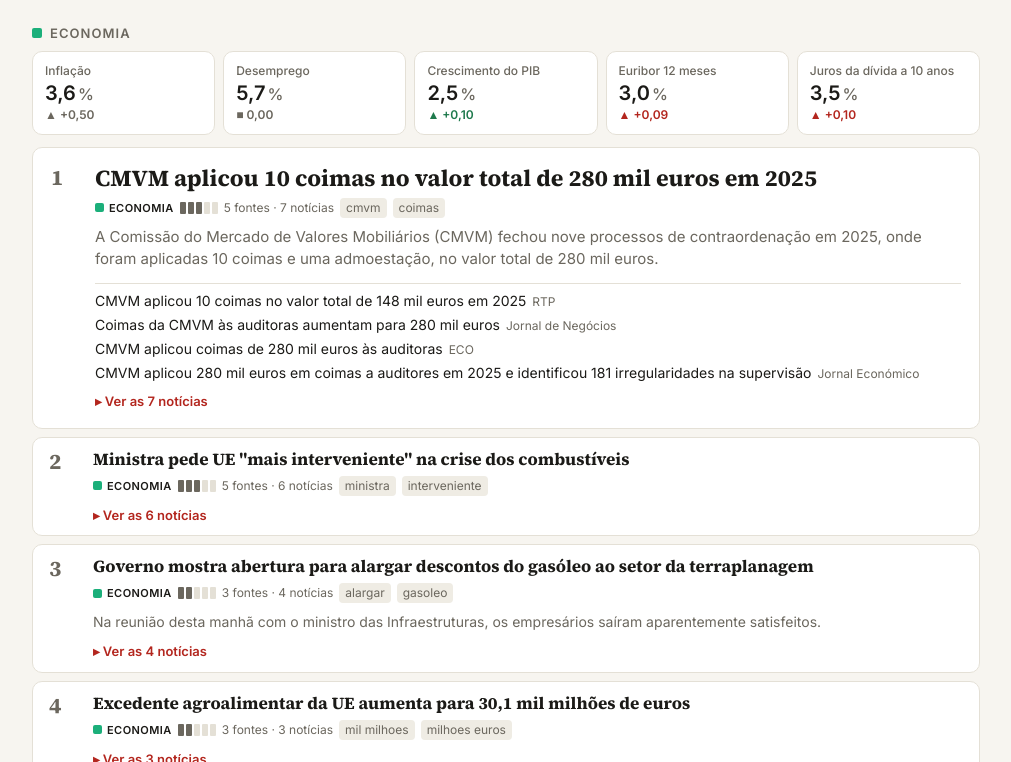
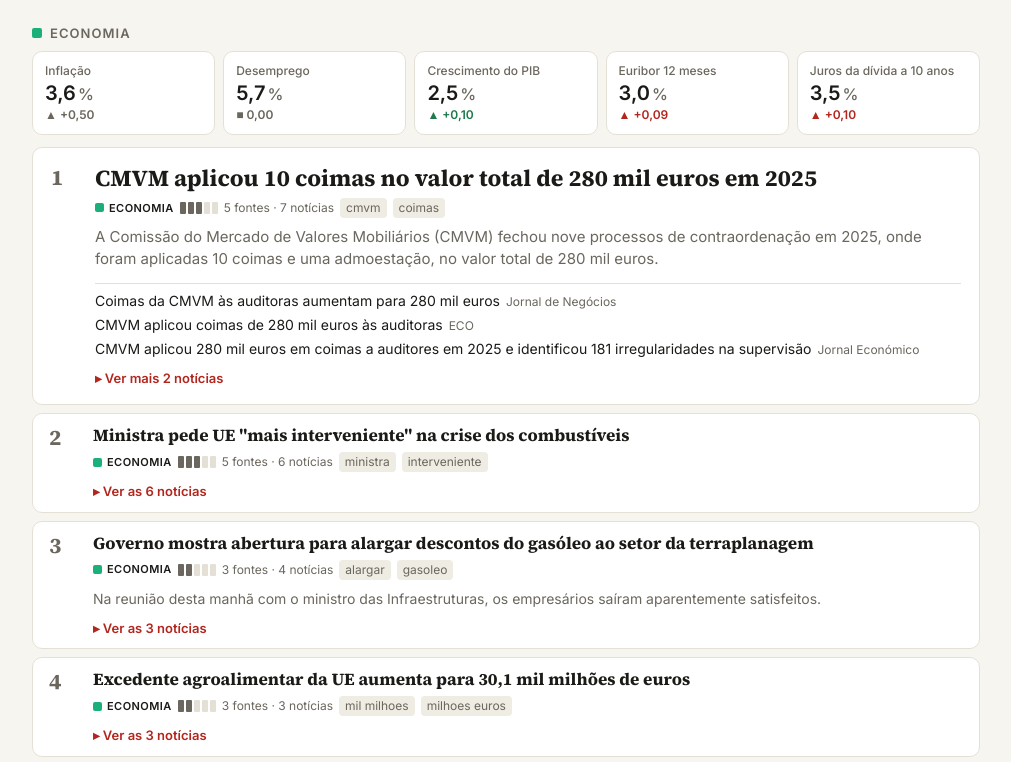
Before and after one commit to srPeanuts/RSS-Noticias, a plain HTML site: page docs/index.html in a window 1280 px wide. Shown: the part 2751-3513 px from the top of the page, without its empty margins (134-1145 px from the left). Drawn offline with Linux system fonts and the light colour scheme.

Commit message:
Remove notícias repetidas
Elimina artigos repetidos quando um jornal corrige o título sem mudar a hora de publicação. A atualização centraliza a remoção de duplicados em `sem_duplicados()` e aplica-a ao processamento diário, evitando que versões repetidas entrem nos temas e no ficheiro de dados. Na interface, a listagem de outras notícias e os detalhes expandidos agora filtram artigos já mostrados para não repetir as mesmas notícias.

```diff
--- a/docs/index.html
+++ b/docs/index.html
@@ -289,8 +289,8 @@ function cobertura(serie, dias, cat){
   return `<div class="cob" style="--c:var(--${cat})"><div class="barras">${barras}</div><div class="eixo"><span>${fmtDiaCurto(dias[0])}</span><span>${fmtDiaCurto(dias[dias.length-1])}</span></div></div>`;
 }
 
-function listaArtigos(t){
-  return t.artigos.map(a => `<li><a href="${esc(a.link)}" target="_blank" rel="noopener">${esc(a.titulo)}</a><small>${esc(a.fonte)} · ${fmtHora(a.data)}</small></li>`).join("");
+function listaArtigos(t, excluir = new Set()){
+  return t.artigos.filter(a => !excluir.has(a.link)).map(a => `<li><a href="${esc(a.link)}" target="_blank" rel="noopener">${esc(a.titulo)}</a><small>${esc(a.fonte)} · ${fmtHora(a.data)}</small></li>`).join("");
 }
 
 function cartao(t, i, periodo, dias){
@@ -307,17 +307,36 @@ function cartao(t, i, periodo, dias){
     ${t.resumo ? `<p class="resumo">${esc(t.resumo)}</p><button class="mais" hidden>▾ Ler resumo completo</button>` : ""}
     ${i === 0 ? outrasNoticias(t) : ""}
     ${periodo ? cobertura(t.serie, dias, t.categoria) : ""}
-    <details><summary>Ver ${t.n_artigos==1?"a notícia":"as "+t.artigos.length+" notícias"}</summary><ul>${listaArtigos(t)}</ul></details>
+    ${detalhesNoticias(t, i === 0 ? new Set(escolherOutras(t).map(a => a.link)) : new Set())}
   </article>`;
 }
 
 /* No tema n.º 1: títulos de outras notícias sobre o mesmo assunto, já visíveis */
-function outrasNoticias(t){
+/* Remove repetições do mesmo artigo (mesmo jornal e mesma hora = título corrigido) */
+function artigosUnicos(t){
+  // fica a última versão guardada (a do título corrigido), mantendo a ordem original
+  const ultima = new Map();
+  (t.artigos || []).forEach(a => ultima.set(a.fonte + "|" + a.data, a));
+  const escolhidos = new Set(ultima.values());
+  return (t.artigos || []).filter(a => escolhidos.has(a));
+}
+function escolherOutras(t){
   // primeiro uma notícia por jornal; depois completa até 4 com outras notícias diferentes
   const vistas = new Set([t.titulo]), fontes = new Set(), lista = [];
-  for (const a of t.artigos || []) if (!vistas.has(a.titulo) && !fontes.has(a.fonte)) { vistas.add(a.titulo); fontes.add(a.fonte); lista.push(a); }
-  for (const a of t.artigos || []) if (lista.length < 4 && !vistas.has(a.titulo)) { vistas.add(a.titulo); lista.push(a); }
-  lista.splice(4);
+  const arts = artigosUnicos(t);
+  for (const a of arts) if (!vistas.has(a.titulo) && !fontes.has(a.fonte)) { vistas.add(a.titulo); fontes.add(a.fonte); lista.push(a); }
+  for (const a of arts) if (lista.length < 4 && !vistas.has(a.titulo)) { vistas.add(a.titulo); lista.push(a); }
+  return lista.slice(0, 4);
+}
+function detalhesNoticias(t, jaMostradas){
+  const titulos = new Set(artigosUnicos(t).filter(a => jaMostradas.has(a.link)).map(a => a.titulo));
+  const resto = artigosUnicos(t).filter(a => !jaMostradas.has(a.link) && !titulos.has(a.titulo));
+  if (!resto.length) return "";
+  const txt = jaMostradas.size ? `Ver mais ${resto.length} ${resto.length==1?"notícia":"notícias"}` : (resto.length==1 ? "Ver a notícia" : `Ver as ${resto.length} notícias`);
+  return `<details><summary>${txt}</summary><ul>${listaArtigos({artigos: resto})}</ul></details>`;
+}
+function outrasNoticias(t){
+  const lista = escolherOutras(t);
   if (!lista.length) return "";
   return `<ul class="outras">${lista.map(a => `<li><a href="${esc(a.link)}" target="_blank" rel="noopener">${esc(a.titulo)}</a><small>${esc(a.fonte)}</small></li>`).join("")}</ul>`;
 }
```
Also changed, not shown: 1 other file.
